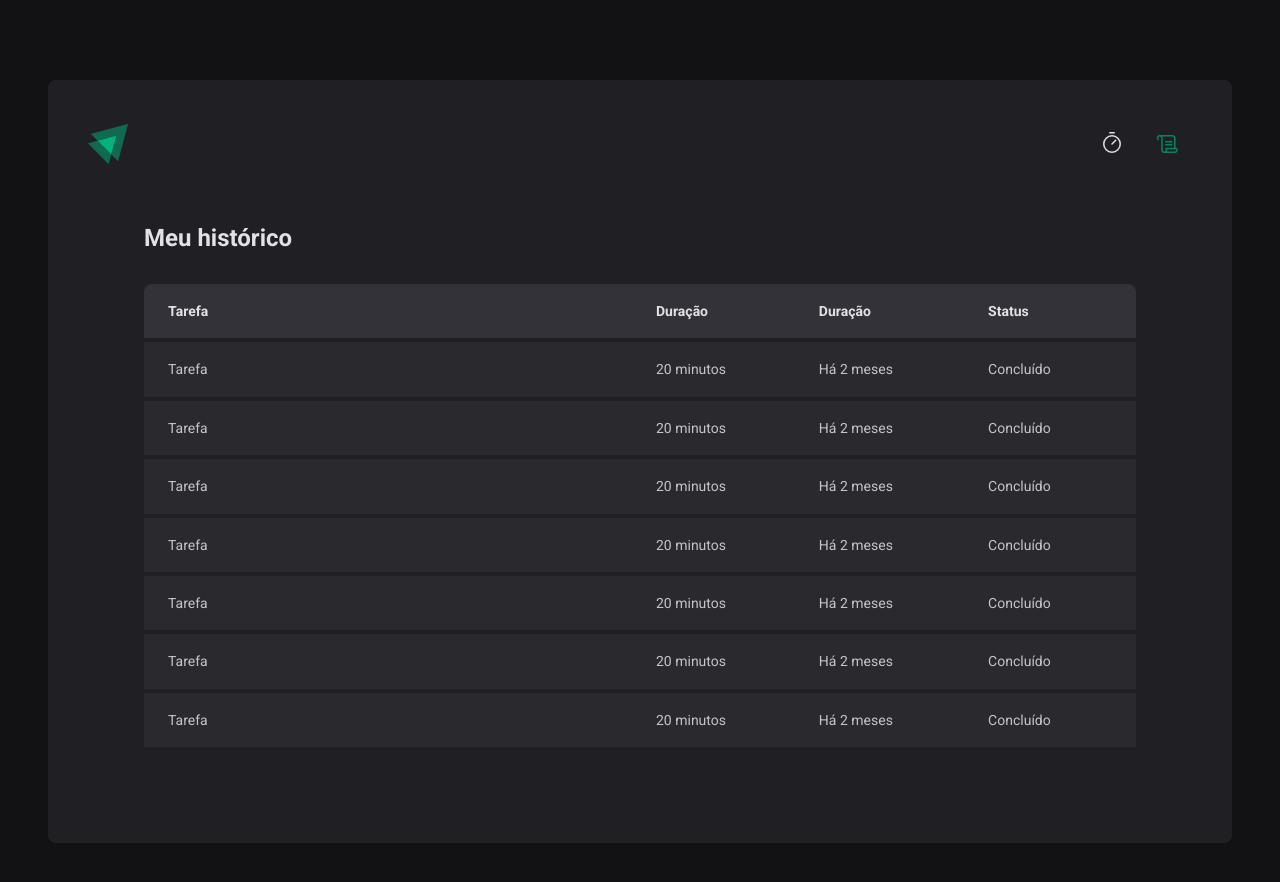
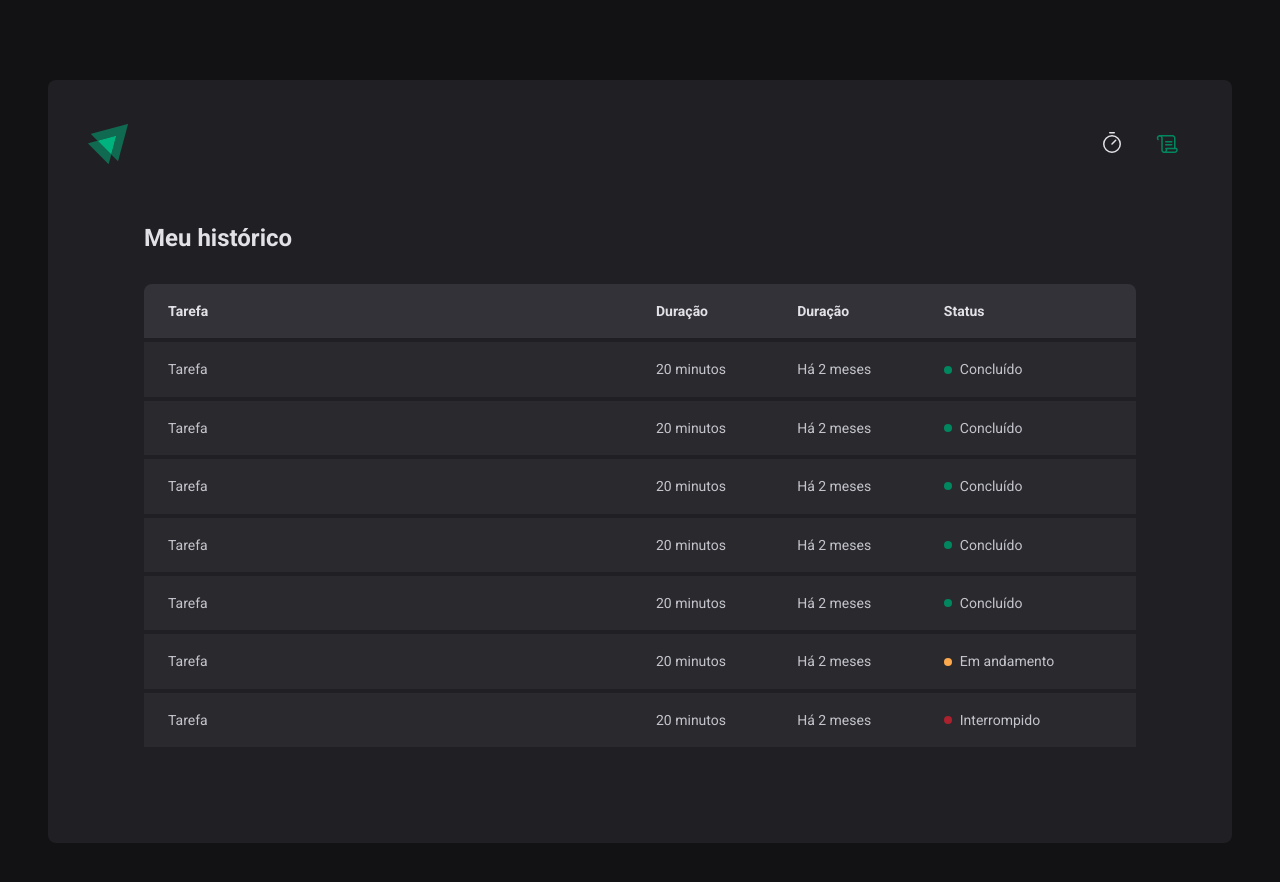
Before and after one commit to varner14/pomodoro-timer, a React (Vite) app: page /history in a window 1280 px wide. Shown: the top 882 px of the page. Built offline with nearby package versions, Linux system fonts and the light colour scheme.

Commit message:
fix form

```diff
--- a/src/pages/History/index.tsx
+++ b/src/pages/History/index.tsx
@@ -1,4 +1,4 @@
-import { HistoryContainer, HistoryList } from './styles'
+import { HistoryContainer, HistoryList, Status } from './styles'
 
 export function History() {
   return (
@@ -20,43 +20,57 @@
               <td>Tarefa</td>
               <td>20 minutos</td>
               <td>Há 2 meses</td>
-              <td>Concluído</td>
+              <td>
+                <Status statusColor="green">Concluído</Status>
+              </td>
             </tr>
             <tr>
               <td>Tarefa</td>
               <td>20 minutos</td>
               <td>Há 2 meses</td>
-              <td>Concluído</td>
+              <td>
+                <Status statusColor="green">Concluído</Status>
+              </td>
             </tr>
             <tr>
               <td>Tarefa</td>
               <td>20 minutos</td>
               <td>Há 2 meses</td>
-              <td>Concluído</td>
+              <td>
+                <Status statusColor="green">Concluído</Status>
+              </td>
             </tr>
             <tr>
               <td>Tarefa</td>
               <td>20 minutos</td>
               <td>Há 2 meses</td>
-              <td>Concluído</td>
+              <td>
+                <Status statusColor="green">Concluído</Status>
+              </td>
             </tr>
             <tr>
               <td>Tarefa</td>
               <td>20 minutos</td>
               <td>Há 2 meses</td>
-              <td>Concluído</td>
+              <td>
+                <Status statusColor="green">Concluído</Status>
+              </td>
             </tr>
             <tr>
               <td>Tarefa</td>
               <td>20 minutos</td>
               <td>Há 2 meses</td>
-              <td>Concluído</td>
+              <td>
+                <Status statusColor="yellow">Em andamento</Status>
+              </td>
             </tr>
             <tr>
               <td>Tarefa</td>
               <td>20 minutos</td>
               <td>Há 2 meses</td>
-              <td>Concluído</td>
+              <td>
+                <Status statusColor="red">Interrompido</Status>
+              </td>
             </tr>
           </tbody>
         </table>
--- a/src/pages/History/styles.ts
+++ b/src/pages/History/styles.ts
@@ -60,3 +60,28 @@
     }
   }
 `
+
+const STATUS_COLORS = {
+  yellow: 'yellow-500',
+  green: 'green-500',
+  red: 'red-500',
+  gray: 'gray-500',
+} as const
+interface StatusProps {
+  statusColor: keyof typeof STATUS_COLORS
+}
+
+export const Status = styled.span<StatusProps>`
+  display: flex;
+  align-items: center;
+  gap: 0.5rem;
+
+  &::before {
+    content: '';
+    width: 0.5rem;
+    height: 0.5rem;
+    border-radius: 50%;
+    background-color: ${(props) =>
+      props.theme[STATUS_COLORS[props.statusColor]]};
+  }
+`
--- a/src/pages/Home/index.tsx
+++ b/src/pages/Home/index.tsx
@@ -1,4 +1,5 @@
 import { Play } from 'phosphor-react'
+import { useState } from 'react'
 
 import {
   CountdownContainer,
@@ -10,7 +11,11 @@
   TaskInput,
 } from './styles'
 
+//
+
 export function Home() {
+  const [task, setTask] = useState('')
+
   return (
     <HomeContainer>
       <form>
@@ -20,6 +25,8 @@
             id="task"
             list="task-suggestions"
             placeholder="Dê um nome para o seu projeto"
+            onChange={(event) => setTask(event.target.value)}
+            value={task}
           />
 
           <datalist id="task-suggestions">
@@ -50,7 +57,7 @@
           <span>0</span>
         </CountdownContainer>
 
-        <StartCountdownButton disabled type="submit">
+        <StartCountdownButton disabled={!task} type="submit">
           <Play size={24} />
           Começar
         </StartCountdownButton>
--- a/src/pages/Home/styles.ts
+++ b/src/pages/Home/styles.ts
@@ -27,6 +27,7 @@
   font-weight: bold;
   flex-wrap: wrap;
 `
+
 const BaseInput = styled.input`
   background: transparent;
   height: 2.5rem;
@@ -36,6 +37,7 @@
   font-size: 1.125rem;
   padding: 0 0.5rem;
   color: ${(props) => props.theme['gray-100']};
+
   &:focus {
     box-shadow: none;
     border-color: ${(props) => props.theme['green-500']};
@@ -56,19 +58,6 @@
 
 export const MinutesAmountInput = styled(BaseInput)`
   width: 4rem;
-`
-
-export const CreateAdBanner = styled.div`
-  width: 100%;
-  margin: 5rem 0;
-  padding: 2.5rem 1.5rem;
-  border-radius: 8px;
-  background: ${(props) => props.theme['gray-800']};
-  color: ${(props) => props.theme['gray-100']};
-  line-height: 1.6;
-  display: flex;
-  align-items: center;
-  justify-content: space-between;
 `
 
 export const CountdownContainer = styled.div`
@@ -101,17 +90,18 @@
   border: 0;
   padding: 1rem;
   border-radius: 8px;
+
   display: flex;
   align-items: center;
   justify-content: center;
+
   gap: 0.5rem;
   font-weight: bold;
+
   cursor: pointer;
 
+  background: ${(props) => props.theme['green-500']};
   color: ${(props) => props.theme['gray-100']};
-  background: ${(props) => props.theme['green-500']};
-
-  transition: background-color 0.2s;
 
   &:disabled {
     opacity: 0.7;
```
